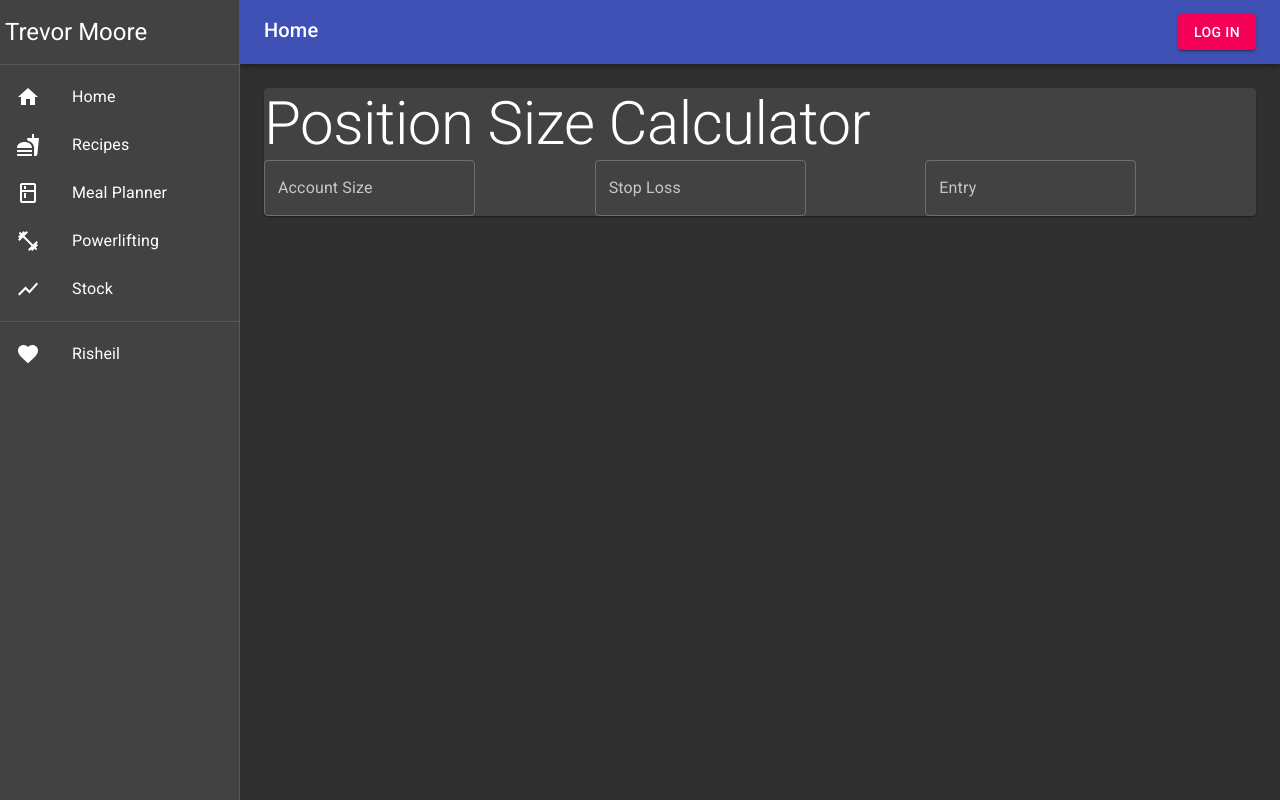
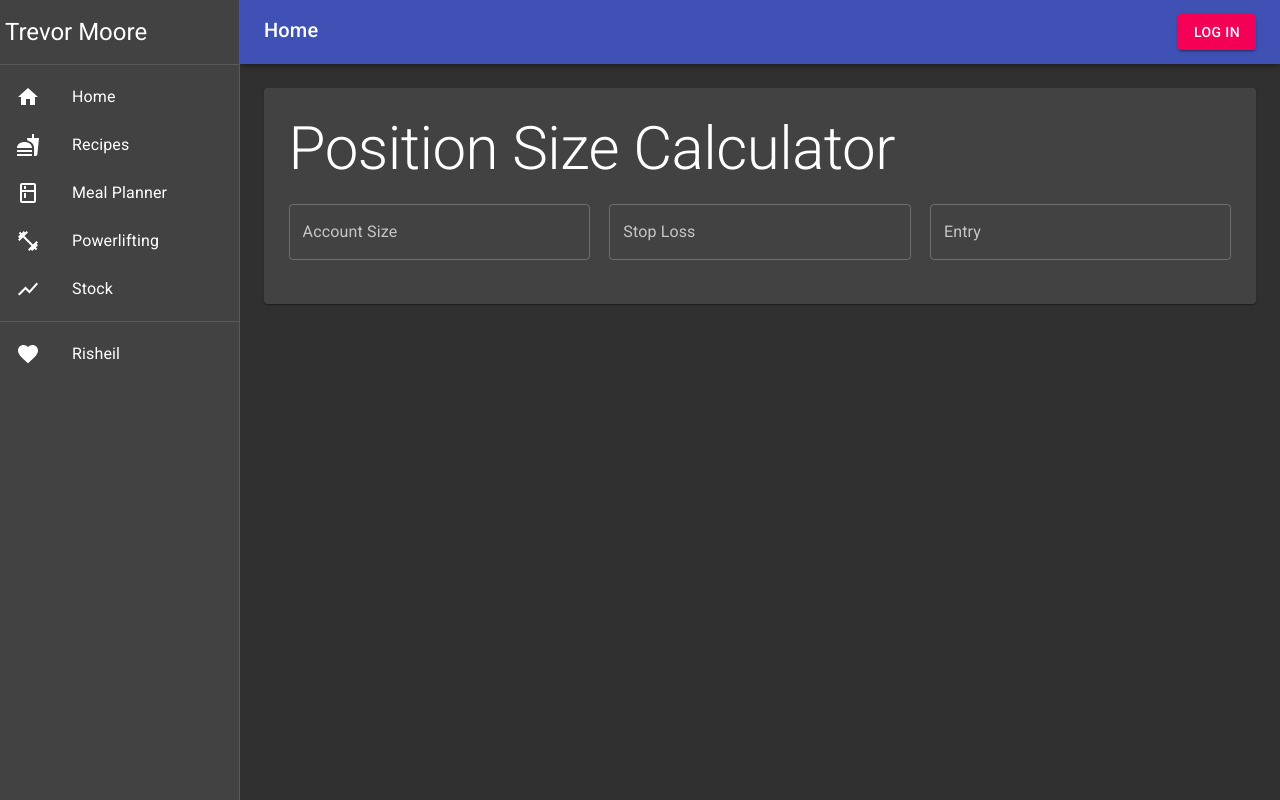
Before and after one commit to mooretrev/react-personal-website, a React (Create React App) app in the folder client/: page /stock in a window 1280 px wide. Built offline with nearby package versions, Linux system fonts and the light colour scheme; no server answers.

Commit message:
stock interface update

```diff
--- a/client/src/components/Stock/PositionSizeCalculator.jsx
+++ b/client/src/components/Stock/PositionSizeCalculator.jsx
@@ -4,8 +4,11 @@ import Card from '@material-ui/core/Card';
 import Grid from '@material-ui/core/Grid';
 import Typography from '@material-ui/core/Typography';
 import PropTypes from 'prop-types';
+import useStyles from '../../styles/Index.jsx';
 
 function PositionSizeCalculator(props) {
+  const classes = useStyles();
+
   const [accountSize, setAccountSize] = useState('');
   const [stopLoss, setStopLoss] = useState('');
   const [entry, setEntry] = useState('');
@@ -30,7 +33,7 @@ function PositionSizeCalculator(props) {
       const numShares = amountRisk / (entryInt - stopLossInt);
       const size = entryInt * numShares;
       return (
-        <Typography id="output" variant="h4">
+        <Typography id="output" variant="h6">
           Position Size is
           {' '}
           {size}
@@ -56,22 +59,22 @@ function PositionSizeCalculator(props) {
   return (
     <div>
       <Card>
-        <Grid container>
-          <Grid item xs={12}>
+        <Grid container className={classes.cardPadding}>
+          <Grid item className={classes.gridItemSpacing} xs={12}>
             <Typography variant="h2">
               Position Size Calculator
             </Typography>
           </Grid>
-          <Grid item xs={4}>
-            <TextField value={accountSize} id="acct_size_input" label="Account Size" variant="outlined" onChange={handleAccountSizeInput} />
+          <Grid item className={classes.gridItemSpacing} xs={12} md={4}>
+            <TextField fullWidth value={accountSize} id="acct_size_input" label="Account Size" variant="outlined" onChange={handleAccountSizeInput} />
           </Grid>
-          <Grid item xs={4}>
-            <TextField value={stopLoss} id="stop_loss_input" label="Stop Loss" variant="outlined" onChange={handleStopLossInput} />
+          <Grid item className={classes.gridItemSpacing} xs={12} md={4}>
+            <TextField fullWidth value={stopLoss} id="stop_loss_input" label="Stop Loss" variant="outlined" onChange={handleStopLossInput} />
           </Grid>
-          <Grid item xs={4}>
-            <TextField value={entry} id="entry_input" label="Entry" variant="outlined" onChange={handleEntryInput} />
+          <Grid item className={classes.gridItemSpacing} xs={12} md={4}>
+            <TextField fullWidth value={entry} id="entry_input" label="Entry" variant="outlined" onChange={handleEntryInput} />
           </Grid>
-          <Grid item xs={12}>
+          <Grid item className={classes.gridItemSpacing} xs={12}>
             {displayPositionSize()}
           </Grid>
         </Grid>
--- a/client/src/styles/Index.jsx
+++ b/client/src/styles/Index.jsx
@@ -65,6 +65,9 @@ const useStyles = makeStyles((theme) => ({
   cardPadding: {
     padding: '15px',
   },
+  gridItemSpacing: {
+    padding: '1%',
+  },
 }));
 
 export default useStyles;
```
Also changed, not shown: 1 other file (tests, documents, lock files or other folders).
